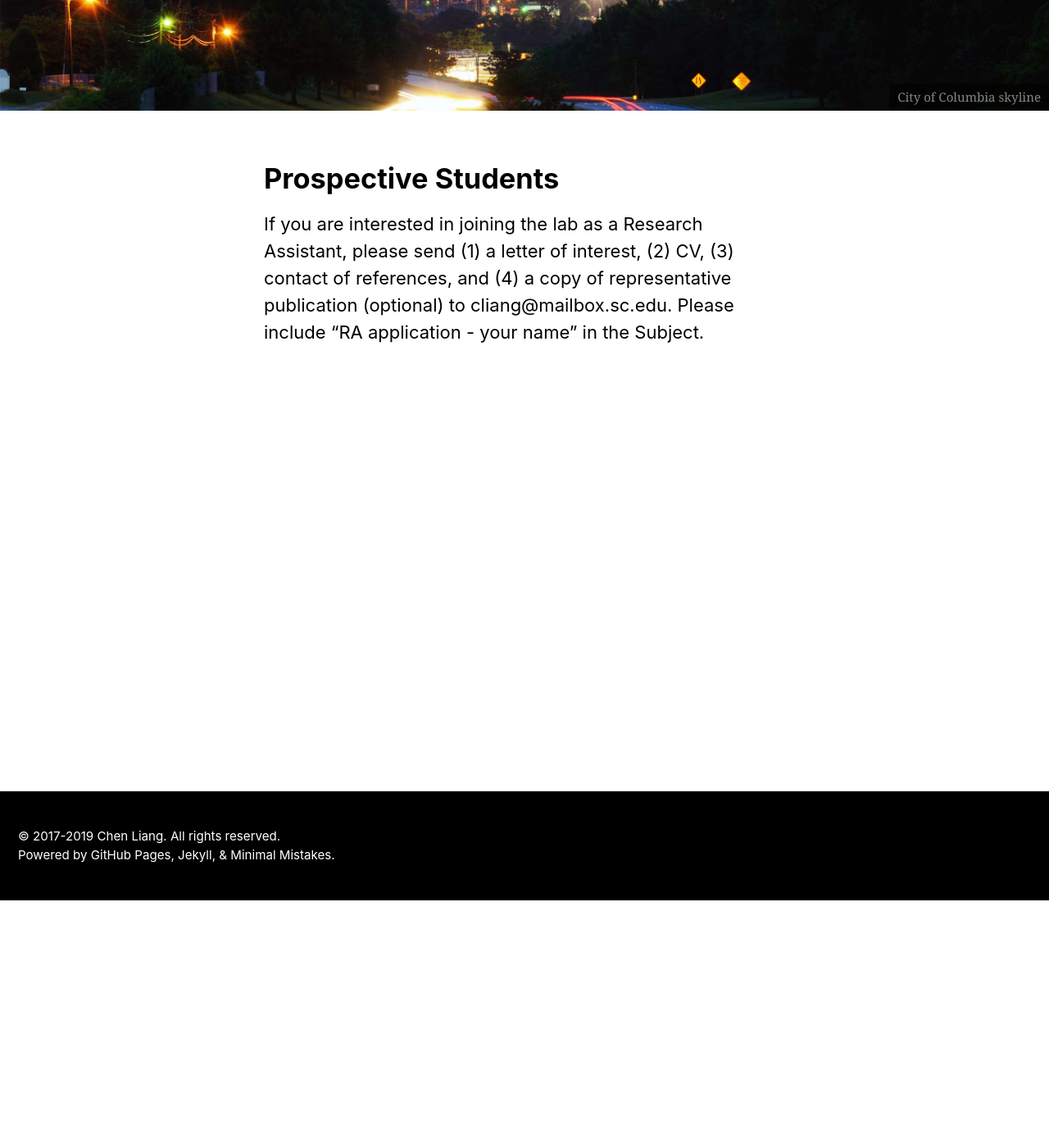
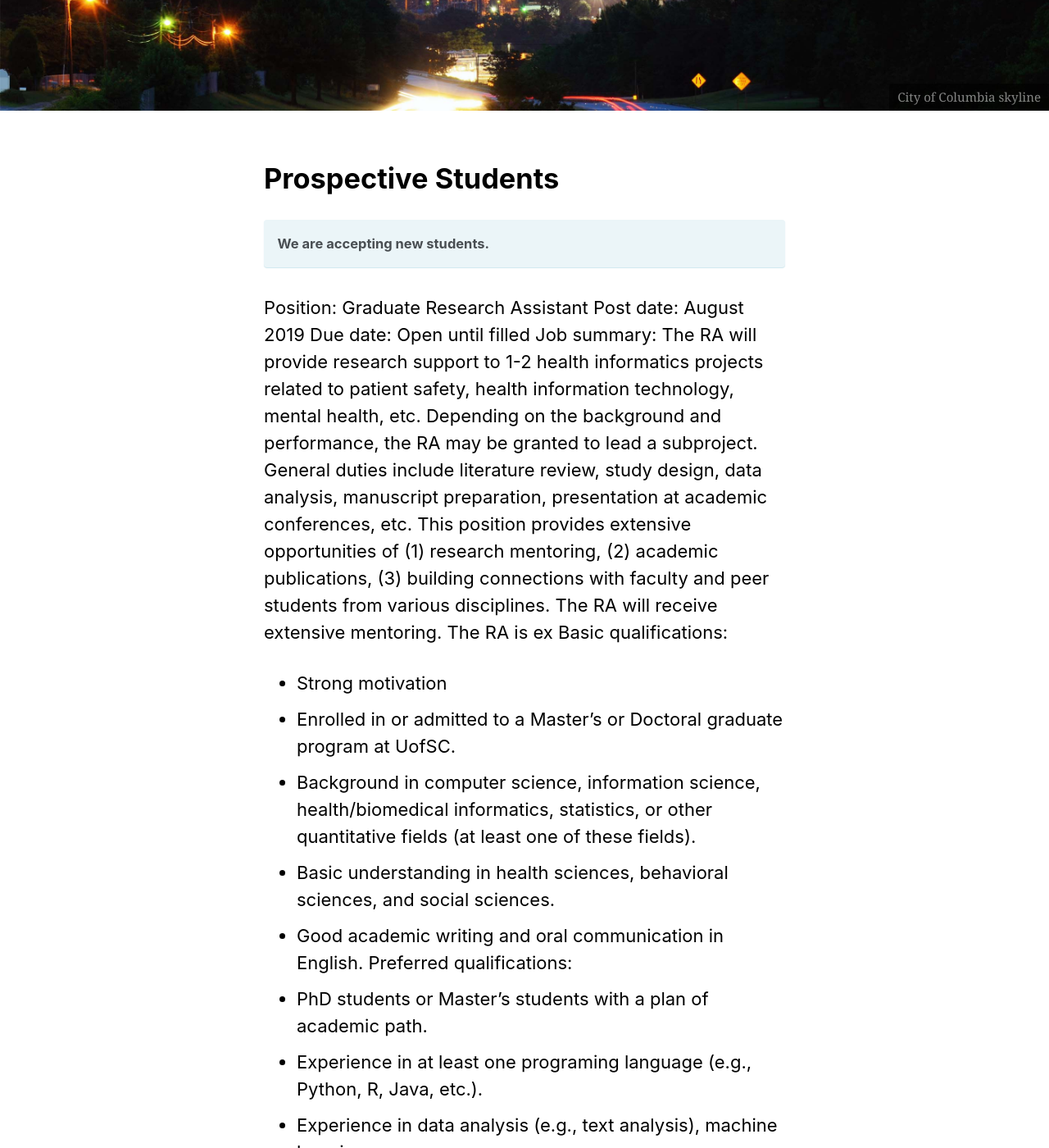
Before and after one commit to nehcgnail/nehcgnail.github.io, a Jekyll site: the page built from _pages/prospective_students.md, in a window 1280 px wide and 1400 px high, scrolled down 302 px. Shown: the whole window at 82% size. Built offline with Jekyll 4.4.1, drawn with Linux system fonts in a browser that asks for light colours; cached includes are drawn as plain includes; nearby versions of some CDN libraries; some of the changed text lies outside the part shown.

Commit message:
job post

```diff
--- a/_pages/prospective_students.md
+++ b/_pages/prospective_students.md
@@ -8,4 +8,26 @@ header:
   caption: "City of Columbia skyline"
 ---
 
-If you are interested in joining the lab as a Research Assistant, please send (1) a letter of interest, (2) CV, (3) contact of references, and (4) a copy of representative publication (optional) to &#99;&#108;&#105;&#97;&#110;&#103;&#64;&#109;&#97;&#105;&#108;&#98;&#111;&#120;&#46;&#115;&#99;&#46;&#101;&#100;&#117;. Please include "RA application - your name" in the Subject.
+**We are accepting new students.**
+{: .notice--info}
+
+Position: Graduate Research Assistant
+Post date: August 2019
+Due date: Open until filled
+Job summary: The RA will provide research support to 1-2 health informatics projects related to patient safety, health information technology, mental health, etc. Depending on the background and performance, the RA may be granted to lead a subproject. General duties include literature review, study design, data analysis, manuscript preparation, presentation at academic conferences, etc. This position provides extensive opportunities of (1) research mentoring, (2) academic publications, (3) building connections with faculty and peer students from various disciplines.
+The RA will receive extensive mentoring. The RA is ex
+Basic qualifications:
+- Strong motivation
+- Enrolled in or admitted to a Master's or Doctoral graduate program at UofSC.
+- Background in computer science, information science, health/biomedical informatics, statistics, or other quantitative fields (at least one of these fields).
+- Basic understanding in health sciences, behavioral sciences, and social sciences.
+- Good academic writing and oral communication in English.
+Preferred qualifications:
+- PhD students or Master's students with a plan of academic path.
+- Experience in at least one programing language (e.g., Python, R, Java, etc.).
+- Experience in data analysis (e.g., text analysis), machine learning.
+- Research training and experience (e.g., research assistantship, unpublished work, publications).
+Compensation & Benefits: Commensurate with qualification and experience
+Application procedures:
+- Send (1) a letter of interest, (2) CV, (3) contact of references, and (4) a copy of representative publication (optional) to &#99;&#108;&#105;&#97;&#110;&#103;&#64;&#109;&#97;&#105;&#108;&#98;&#111;&#120;&#46;&#115;&#99;&#46;&#101;&#100;&#117;.
+- Include "RA application - your name" in the Subject.
```
Also changed, not shown: _pages/people.md (+1 -1 lines), _pages/research.md (+1 -1 lines).
